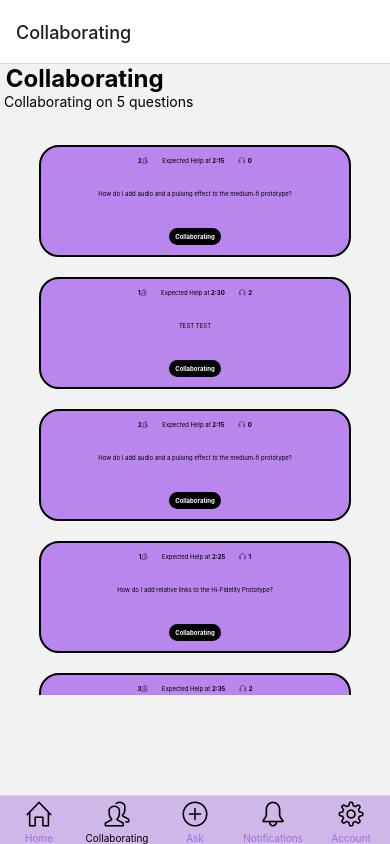
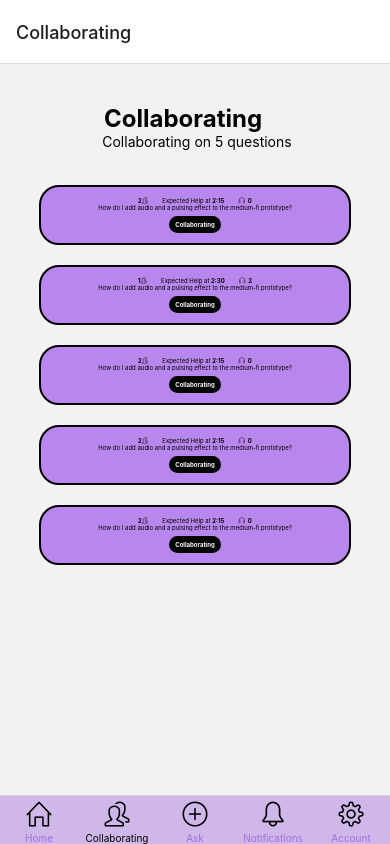
Before and after one commit to ashtonxiong/same-Q-App, a React Native app: screen /Collaborating in a window 390 px wide. Built offline with nearby package versions, Linux system fonts and the light colour scheme; what @freakycoder/react-native-helpers would draw is missing.

Commit message:
made listing more efficient and fixed scrolling feature

```diff
--- a/components/CollabPage.js
+++ b/components/CollabPage.js
@@ -1,5 +1,5 @@
 import React, {useRef, useState} from 'react';
-import { View, Text, TouchableOpacity, ScrollView } from 'react-native';
+import { View, Text, TouchableOpacity, ScrollView, FlatList} from 'react-native';
 import { useNavigation } from '@react-navigation/native';
 import styles from '../styles';
 import Icon from 'react-native-vector-icons/SimpleLineIcons';
@@ -9,7 +9,14 @@ const CollabPage = () => {
       {numPeople: 2, time: "2:15", earphone: 0,
       text: "How do I add audio and a pulsing effect to the medium-fi prototype?"},
       {numPeople: 1, time: "2:30", earphone: 2,
-      text: "TEST TEST"},
+      text: "How do I add audio and a pulsing effect to the medium-fi prototype?"},
+      {numPeople: 2, time: "2:15", earphone: 0,
+      text: "How do I add audio and a pulsing effect to the medium-fi prototype?"},
+      {numPeople: 2, time: "2:15", earphone: 0,
+      text: "How do I add audio and a pulsing effect to the medium-fi prototype?"},
+      {numPeople: 2, time: "2:15", earphone: 0,
+      text: "How do I add audio and a pulsing effect to the medium-fi prototype?"}
+
     ])
 
     const navigation = useNavigation();
@@ -34,13 +41,15 @@ const CollabPage = () => {
 
 
   return (
-    <View>
+    <View style={styles.collabContainer}>
+    <ScrollView
+    // ref={scrollViewRef}
+    contentContainerStyle={{ alignItems: 'center', borderBlockColor: "red", border: 5 }}
+    >
     <View style={styles.collabHeader}>
       <Text style={styles.courseBoxTEXT}> Collaborating </Text>
       <Text> Collaborating on {numCourses.numQuestions} questions</Text>
     </View>
-    <ScrollView ref={scrollViewRef}
-    contentContainerStyle={{ alignItems: 'center', border: 5 }}>
       {pages.map(page => (
           <View style={styles.collabBox}>
           {/* top row */}
@@ -73,163 +82,6 @@ const CollabPage = () => {
         </View>
 ))}
 
-        {/* --------- FIRST BUTTON -------- */}
-
-        <View style={styles.collabBox}>
-          {/* top row */}
-          <View style={styles.collabTopRow}>
-            <View style={styles.collabPeopleIcon} >
-              <Text style={{fontSize: '17%', fontWeight: 'bold'}}>2</Text>
-              <Icon name="people" size="20%" />
-            </View>
-            <Text style={{ fontSize: '20%', marginLeft: "5%", marginRight: "5%"}} >Expected Help at <Text style={{fontWeight: 'bold'}}>2:15</Text></Text>
-            <View style={styles.collabEarphone}>
-              <Icon  name="earphones" size="20%"/>
-              <Text style={{fontSize: '17%', fontWeight: 'bold', marginLeft: 3}}>0</Text>
-            </View>
-          </View>
-
-          {/* middle row */}
-          <View style={styles.collabMid}>
-            <Text style={{fontSize: '17%', color: '#000000'}}>How do I add audio and a pulsing effect to the medium-fi prototype?</Text>
-          </View>
-
-          {/* bottom row */}
-          <View style={styles.collabBot}>
-          <TouchableOpacity
-            style={styles.collabButton}
-            onPress={() => handleJoinPress("CS 147")}
-          >
-            <Text style={styles.collabButtonText}> Collaborating </Text>
-          </TouchableOpacity>
-          </View>
-        </View>
-
-        {/* --------- FIRST BUTTON -------- */}
-
-        {/* --------- SECOND BUTTON -------- */}
-
-        <View style={styles.collabBox}>
-          {/* top row */}
-          <View style={styles.collabTopRow}>
-            <View style={styles.collabPeopleIcon} >
-              <Text style={{fontSize: '17%', fontWeight: 'bold'}}>1</Text>
-              <Icon name="people" size="20%" />
-            </View>
-            <Text style={{ fontSize: '20%', marginLeft: "5%", marginRight: "5%"}} >Expected Help at <Text style={{fontWeight: 'bold'}}>2:25</Text></Text>
-            <View style={styles.collabEarphone}>
-              <Icon  name="earphones" size="20%"/>
-              <Text style={{fontSize: '17%', fontWeight: 'bold', marginLeft: 3}}>1</Text>
-            </View>
-          </View>
-
-          {/* middle row */}
-          <View style={styles.collabMid}>
-            <Text style={{fontSize: '17%', color: '#000000'}}>How do I add relative links to the Hi-Fidelity Prototype?</Text>
-          </View>
-
-          {/* bottom row */}
-          <View style={styles.collabBot}>
-          <TouchableOpacity
-            style={styles.collabButton}
-            onPress={() => handleJoinPress("CS 147")}
-          >
-            <Text style={styles.collabButtonText}> Collaborating </Text>
-          </TouchableOpacity>
-          </View>
-        </View>
-        {/* --------- SECOND BUTTON -------- */}
-
-        <View style={styles.collabBox}>
-          {/* top row */}
-          <View style={styles.collabTopRow}>
-            <View style={styles.collabPeopleIcon} >
-              <Text style={{fontSize: '17%', fontWeight: 'bold'}}>3</Text>
-              <Icon name="people" size="20%" />
-            </View>
-            <Text style={{ fontSize: '20%', marginLeft: "5%", marginRight: "5%"}} >Expected Help at <Text style={{fontWeight: 'bold'}}>2:35</Text></Text>
-            <View style={styles.collabEarphone}>
-              <Icon  name="earphones" size="20%"/>
-              <Text style={{fontSize: '17%', fontWeight: 'bold', marginLeft: 3}}>2</Text>
-            </View>
-          </View>
-
-          {/* middle row */}
-          <View style={styles.collabMid}>
-            <Text style={{fontSize: '17%', color: '#000000'}}>How do I upload the website files to the AFS Directory?</Text>
-          </View>
-
-          {/* bottom row */}
-          <View style={styles.collabBot}>
-          <TouchableOpacity
-            style={styles.collabButton}
-            onPress={() => handleJoinPress("CS 147")}
-          >
-            <Text style={styles.collabButtonText}> Collaborating </Text>
-          </TouchableOpacity>
-          </View>
-        </View>
-
-        <View style={styles.collabBox}>
-          {/* top row */}
-          <View style={styles.collabTopRow}>
-            <View style={styles.collabPeopleIcon} >
-              <Text style={{fontSize: '17%', fontWeight: 'bold'}}>2</Text>
-              <Icon name="people" size="20%" />
-            </View>
-            <Text style={{ fontSize: '20%', marginLeft: "5%", marginRight: "5%"}} >Expected Help at <Text style={{fontWeight: 'bold'}}>2:15</Text></Text>
-            <View style={styles.collabEarphone}>
-              <Icon  name="earphones" size="20%"/>
-              <Text style={{fontSize: '17%', fontWeight: 'bold', marginLeft: 3}}>0</Text>
-            </View>
-          </View>
-
-          {/* middle row */}
-          <View style={styles.collabMid}>
-            <Text style={{fontSize: '17%', color: '#000000'}}>How do I add audio and a pulsing effect to the medium-fi prototype?</Text>
-          </View>
-
-          {/* bottom row */}
-          <View style={styles.collabBot}>
-          <TouchableOpacity
-            style={styles.collabButton}
-            onPress={() => handleJoinPress("CS 147")}
-          >
-            <Text style={styles.collabButtonText}> Collaborating </Text>
-          </TouchableOpacity>
-          </View>
-        </View>
-
-        <View style={styles.collabBox}>
-          {/* top row */}
-          <View style={styles.collabTopRow}>
-            <View style={styles.collabPeopleIcon} >
-              <Text style={{fontSize: '17%', fontWeight: 'bold'}}>2</Text>
-              <Icon name="people" size="20%" />
-            </View>
-            <Text style={{ fontSize: '20%', marginLeft: "5%", marginRight: "5%"}} >Expected Help at <Text style={{fontWeight: 'bold'}}>2:15</Text></Text>
-            <View style={styles.collabEarphone}>
-              <Icon  name="earphones" size="20%"/>
-              <Text style={{fontSize: '17%', fontWeight: 'bold', marginLeft: 3}}>0</Text>
-            </View>
-          </View>
-
-          {/* middle row */}
-          <View style={styles.collabMid}>
-            <Text style={{fontSize: '17%', color: '#000000'}}>How do I add audio and a pulsing effect to the medium-fi prototype?</Text>
-          </View>
-
-          {/* bottom row */}
-          <View style={styles.collabBot}>
-          <TouchableOpacity
-            style={styles.collabButton}
-            onPress={() => handleJoinPress("CS 147")}
-          >
-            <Text style={styles.collabButtonText}> Collaborating </Text>
-          </TouchableOpacity>
-          </View>
-        </View>
-
 
     </ScrollView>
     </View>
--- a/styles.js
+++ b/styles.js
@@ -177,24 +177,18 @@ const styles = StyleSheet.create({
         // alignItems: 'center'
       },
       collabContainer: {
-        borderBlockColor: "blue",
-        borderWidth: 2,
-        flex: 1,
-        // flexDirection: 'column',
         marginLeft: 5,
         marginRight: 5,
-        marginTop: '10%',
-        alignItems: 'center'
+        marginTop: '0%',
+        paddingTop: 40,
+        paddingHorizontal: 20,
+        height: '100%',
+        paddingBottom: '10%',
       },
       collabHeader : {
-        // borderBlockColor: "blue",
-        // borderWidth: 2,
-        // flex: 1,
-        // alignItems: 'center',
         marginBottom: 25,
       },
       collabBox: {
-        // flexDirection: 'row', // have course name and join button in one row
         padding: 10,
         margin: 10,
         width: screenWidth * 0.8,
@@ -202,8 +196,8 @@ const styles = StyleSheet.create({
         borderColor: '#000',
         borderRadius: 20,
         backgroundColor: '#b986ee',
-        justifyContent: 'space-between', // align items along the row
-        height: '20%',
+        justifyContent: 'space-between',
+        maxHeight: '25%',
       },
       collabTopRow: {
         // borderBlockColor: "green",
```
Lines whose indentation alone changed are shown as unchanged.
